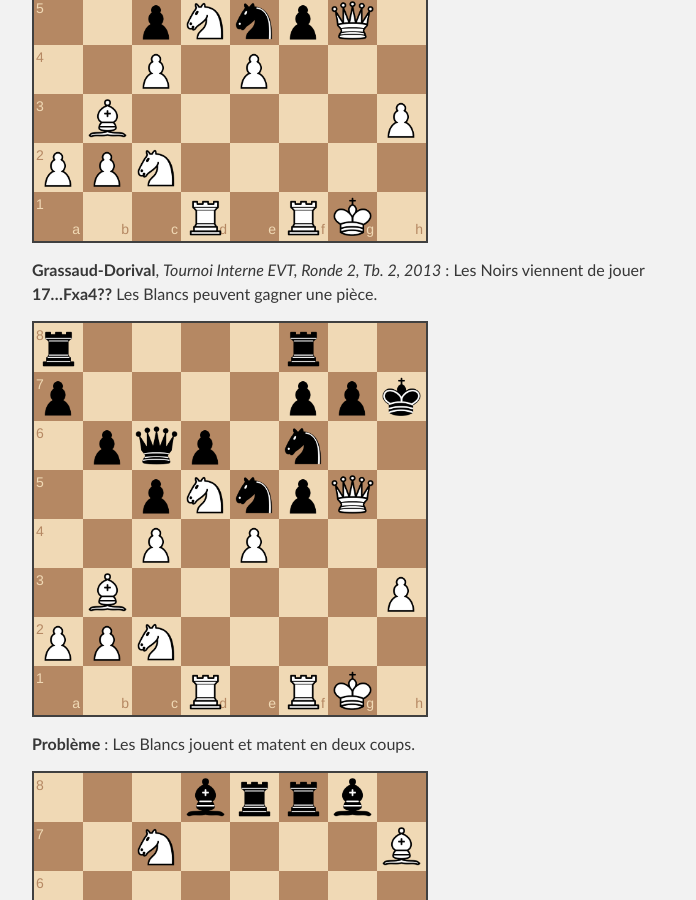
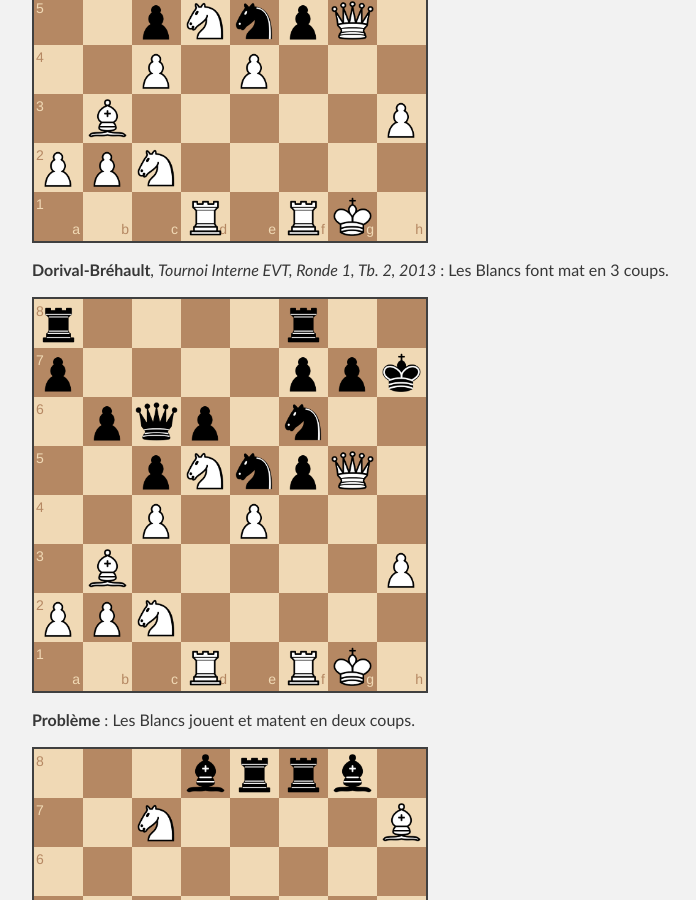
Before and after one commit to echiquier-villeneuve-tolosane/echiquier-villeneuve-tolosane.github.io, a Jekyll site: the page built from exercices.md, in a window 1280 px wide and 900 px high, scrolled down 911 px. Shown: the whole window, without its empty margins (288-984 px from the left). Built offline with Jekyll 4.4.1, drawn with Linux system fonts in a browser that asks for light colours; nearby versions of some CDN libraries.

Commit message:
Updated exercices.md

```diff
--- a/exercices.md
+++ b/exercices.md
@@ -15,7 +15,7 @@ title: Exercices et problèmes
 `r4r2/p4ppk/1pqp1n2/2pNnpQ1/2P1P3/1B5P/PPN5/3R1RK1 w - - 1 26`
 
 
-**Grassaud-Dorival**, _Tournoi Interne EVT, Ronde 2, Tb. 2, 2013_ : Les Noirs viennent de jouer **17...Fxa4??** Les Blancs peuvent gagner une pièce.
+**Dorival-Bréhault**, _Tournoi Interne EVT, Ronde 1, Tb. 2, 2013_ : Les Blancs font mat en 3 coups.
 
 `r4r2/p4ppk/1pqp1n2/2pNnpQ1/2P1P3/1B5P/PPN5/3R1RK1 w - - 1 26`
 
```
